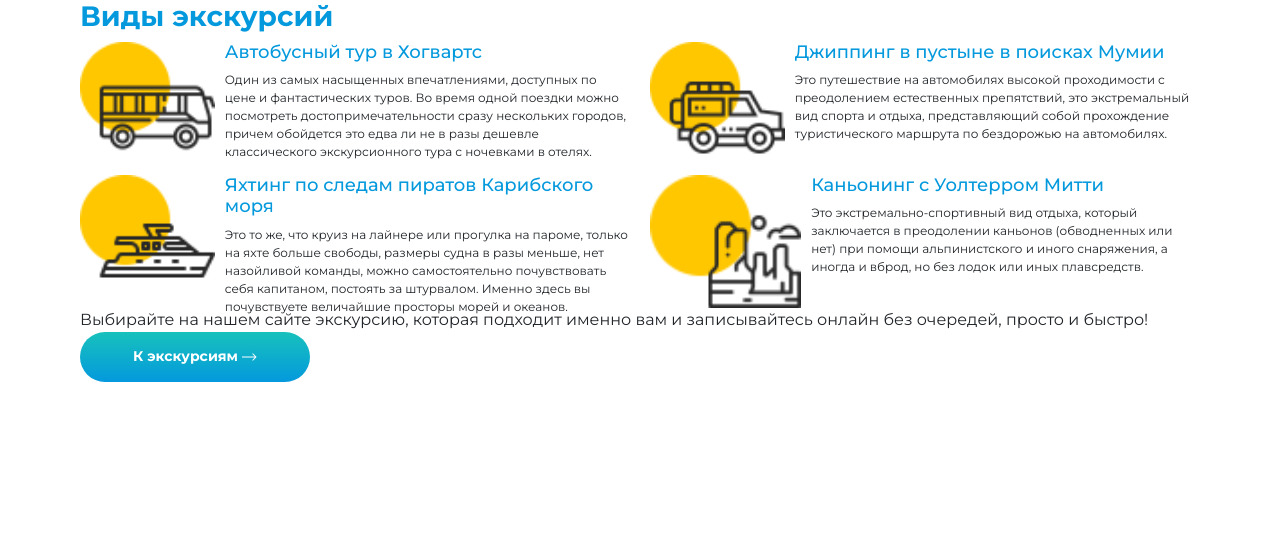
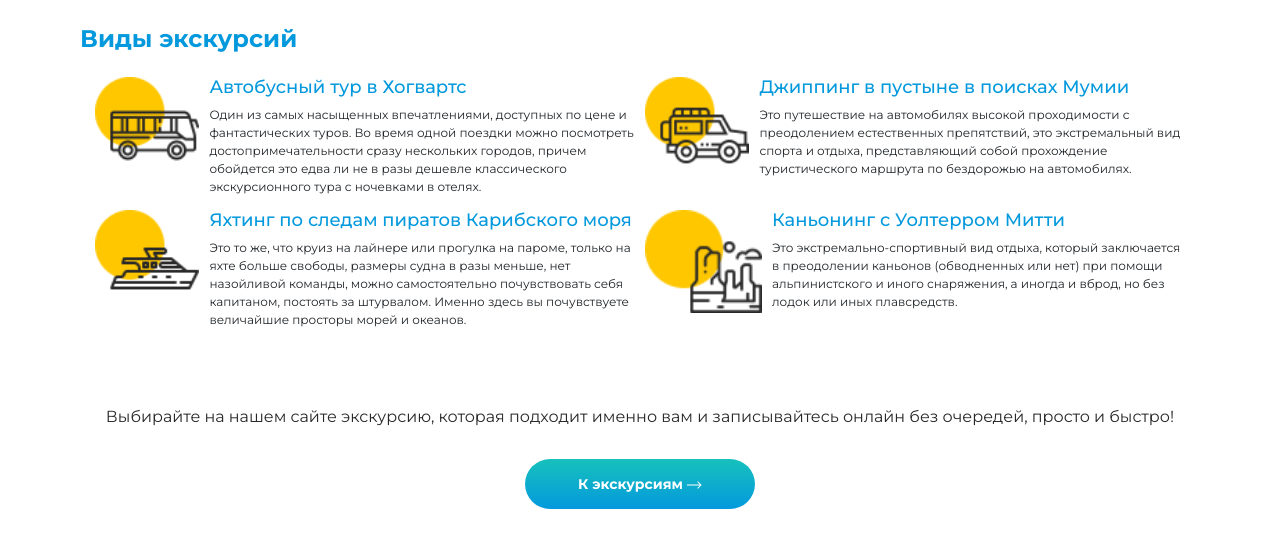
Before and after one commit to bubaleh1337/hackathon-quantum-coders, a plain HTML site: page index.html in a window 1280 px wide. Drawn offline with nearby package versions, Linux system fonts and the light colour scheme.

Commit message:
final changes

```diff
--- a/index.html
+++ b/index.html
@@ -43,6 +43,7 @@
     <!-- Экран 3 -->
     <div></div>
     <!-- Экран 4 Виды экскурсий -->
+ <div class="excursion_container">
   <div class="screen_4">
     <h3 id="screen_4__heading">Виды экскурсий</h3>
     <div class="excursion_types">
@@ -101,8 +102,10 @@
         </div>
       </div>
     </div>
+
+  </div>
   <div class="excursion_choice">
-        <span class="excursion_choice_text"
+      <span class="excursion_choice"
         >Выбирайте на нашем сайте экскурсию, которая подходит именно вам и
         записывайтесь онлайн без очередей, просто и быстро!
         <button id="goToExcursionBtn">К экскурсиям <img src="./assets/images/Arrow 1.png" alt="an image of an arrow"></button>
--- a/styles/style.css
+++ b/styles/style.css
@@ -19,20 +19,22 @@
 
 /* Стили для header Виды экскурсий 4 */
 .screen_4{
+    display: block;
     margin: 0 auto;
     width: 1120px;
-    height: 591px;
+    height: 380px;
 }
 #screen_4__heading{
-    font-size: 24;
+    font-size: 24px;
     font-weight: bold;
     color: rgba(4, 153, 221, 1);
 }
 .excursion_types {
     display: flex;
     width: 100%;
-    gap: 20px;
+    gap: 10px;
     height: 133px;
+    padding: 15px;
   }
   .excursion_types__wrapper {
     display: flex;
@@ -48,6 +50,14 @@
     font-size: 12px;
     margin-left: 10px;
 }
+.excursion_choice{
+    display: flex;
+    flex-direction: column;
+    justify-content: center;
+    align-items: center;
+    color: rgba(40, 40, 40, 1);
+
+}
 #goToExcursionBtn{
 background: linear-gradient(rgba(23, 193, 188, 1),rgba(4, 153, 221, 1)) ;
 width: 230px;
@@ -59,6 +69,10 @@ font-weight: bold;
 color: white;
 text-align: center;
 padding: 13px;
+margin-top: 30px;
+}
+.excursion_container{
+    margin-top: 25px;
 }
 
 
```
Lines whose indentation alone changed are shown as unchanged.
